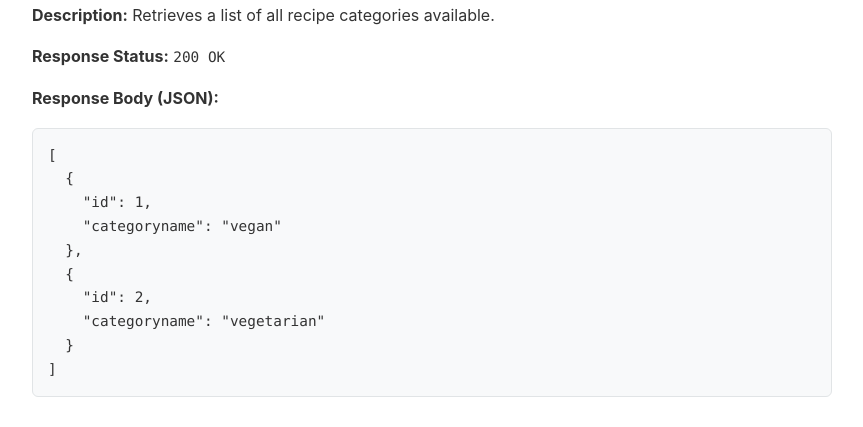
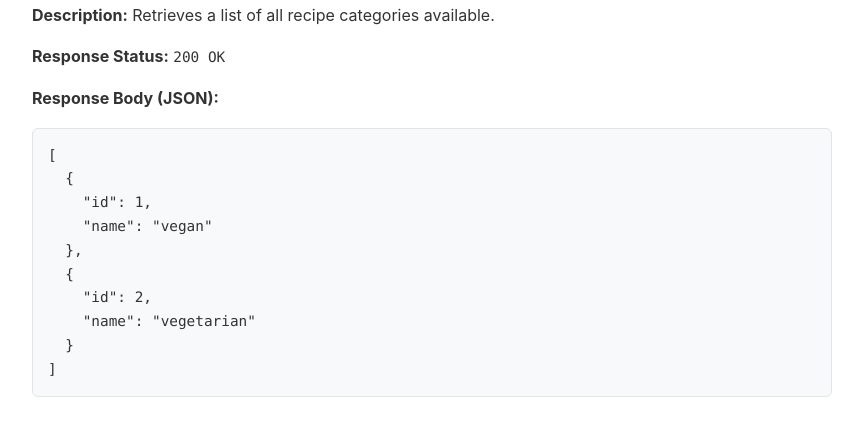
Before and after one commit to miors/recipe-backend, a website: page index.html in a window 1280 px wide. Shown: the part 2728-3155 px from the top of the page, without its empty margins (208-1071 px from the left). Drawn offline with Linux system fonts and the light colour scheme.

Commit message:
fixed API doc

```diff
--- a/index.html
+++ b/index.html
@@ -182,11 +182,11 @@
     <pre><code>[
   {
     "id": 1,
-    "categoryname": "vegan"
+    "name": "vegan"
   },
   {
     "id": 2,
-    "categoryname": "vegetarian"
+    "name": "vegetarian"
   }
 ]</code></pre>
     <hr />
```
